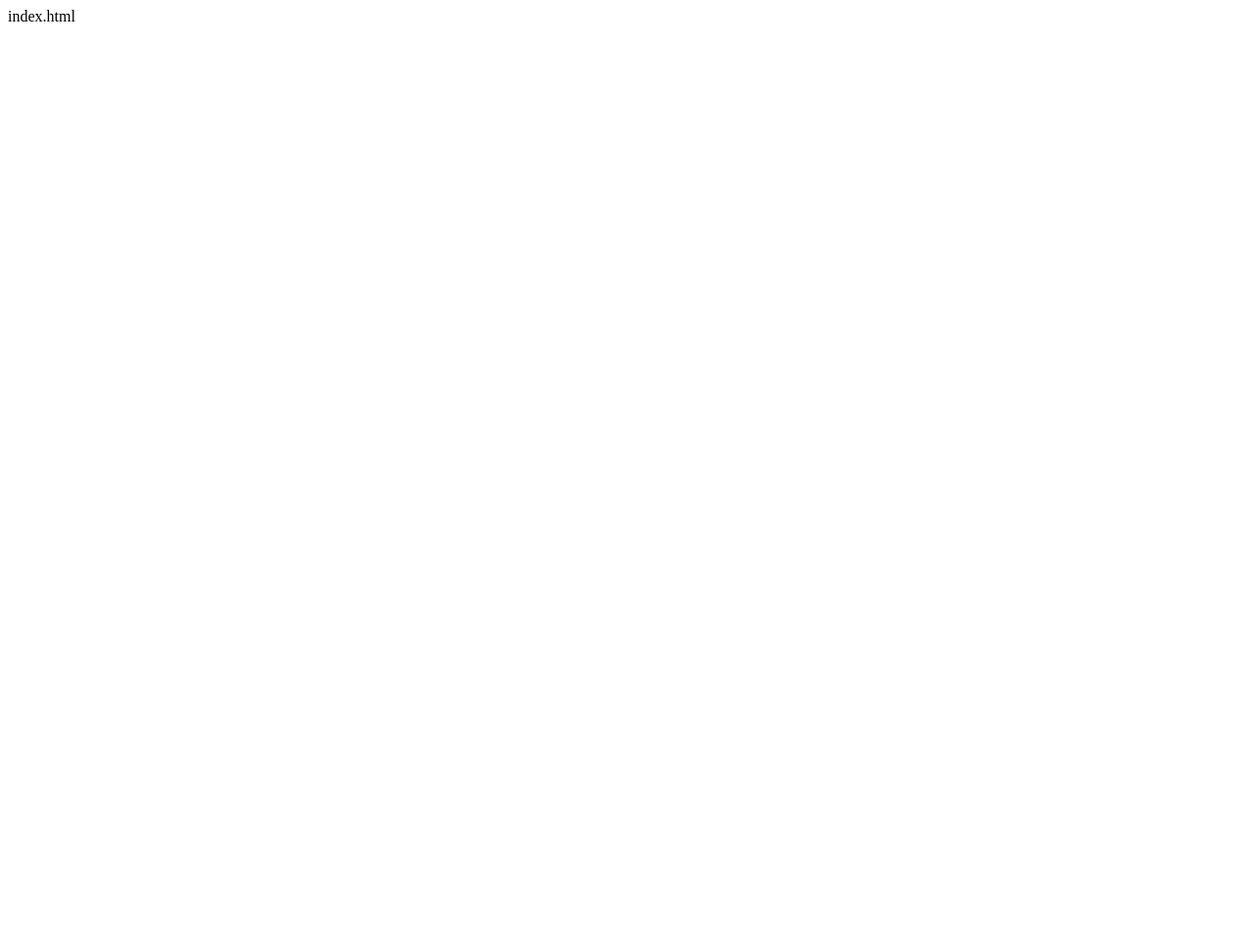
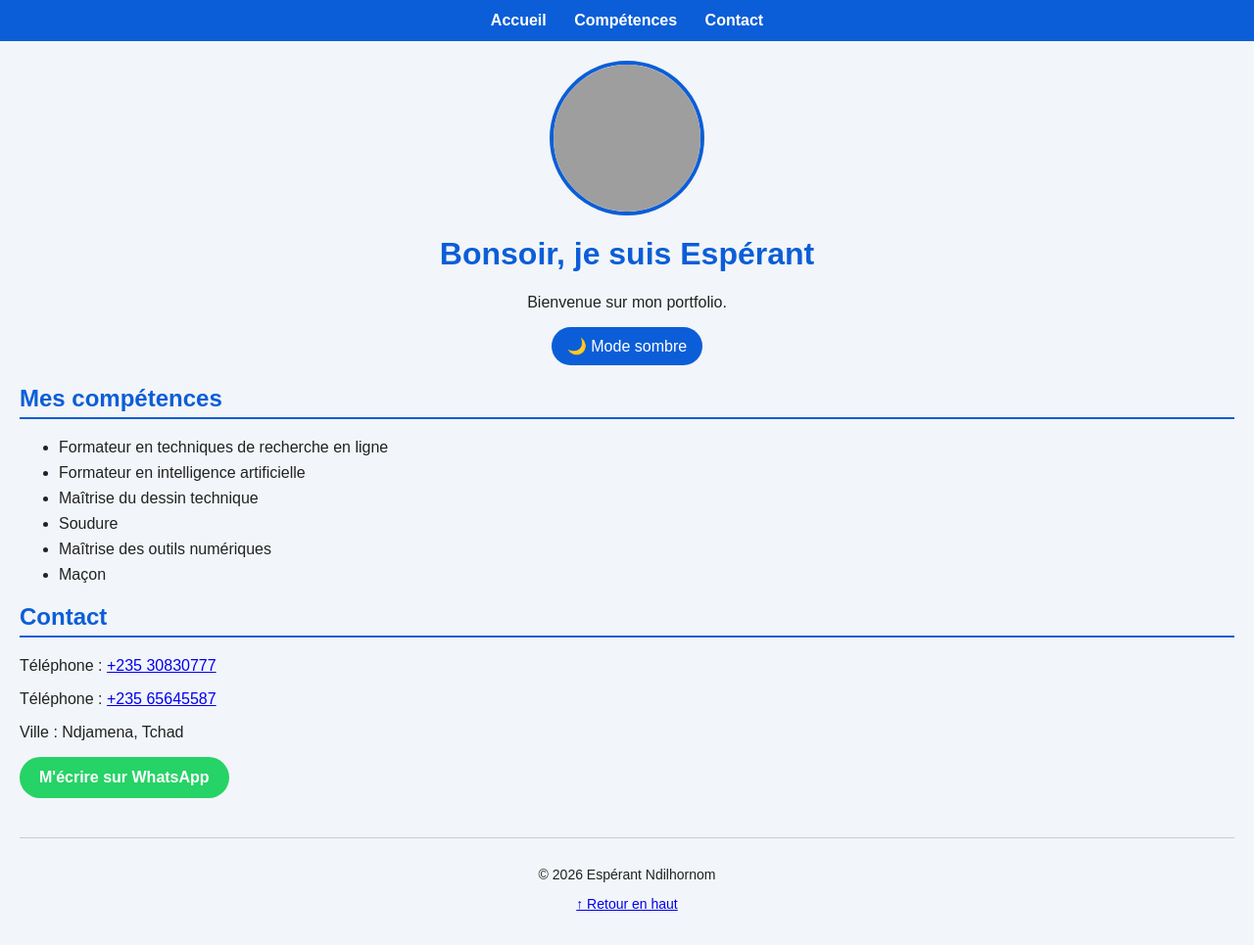
Before and after one commit to esperantndilhornom-sudo/esperantndilhornom-sudo.github.io, a plain HTML site: page index.html in a window 1280 px wide. Shown: the whole page at 98% size. Before the commit the page ends 800 px from the top, so only its background shows below. Drawn offline with Linux system fonts and the light colour scheme; grey boxes are pictures that could not be loaded.

Commit message:
Update index.html

```diff
--- a/index.html
+++ b/index.html
@@ -1,2 +1,130 @@
+<!DOCTYPE html>
+<html lang="fr">
+<head>
+  <meta charset="UTF-8">
+  <meta name="viewport" content="width=device-width, initial-scale=1">
+  <title>Portfolio d'Espérant</title>
+  <style>
+    html { scroll-behavior: smooth; }
+    body {
+      font-family: Arial, sans-serif;
+      background-color: #f2f5f9;
+      color: #222;
+      margin: 0;
+      padding: 0 20px 20px 20px;
+    }
+    nav {
+      background-color: #0b5ed7;
+      padding: 12px;
+      margin: 0 -20px 20px -20px;
+      text-align: center;
+      position: sticky;
+      top: 0;
+    }
+    nav a {
+      color: white;
+      text-decoration: none;
+      font-weight: bold;
+      margin: 0 12px;
+    }
+    .photo {
+      width: 150px;
+      height: 150px;
+      border-radius: 50%;
+      object-fit: cover;
+      display: block;
+      margin: 10px auto;
+      border: 4px solid #0b5ed7;
+    }
+    h1 { color: #0b5ed7; text-align: center; }
+    h2 {
+      color: #0b5ed7;
+      border-bottom: 2px solid #0b5ed7;
+      padding-bottom: 5px;
+    }
+    li { margin-bottom: 8px; }
+    .centre { text-align: center; }
+    .bouton {
+      display: inline-block;
+      background-color: #25d366;
+      color: white;
+      padding: 12px 20px;
+      border-radius: 25px;
+      text-decoration: none;
+      font-weight: bold;
+    }
+    #mode {
+      background-color: #0b5ed7;
+      color: white;
+      border: none;
+      padding: 10px 16px;
+      border-radius: 20px;
+      font-size: 16px;
+    }
+    footer {
+      margin-top: 40px;
+      padding-top: 15px;
+      border-top: 1px solid #ccc;
+      text-align: center;
+      font-size: 14px;
+    }
+    body.sombre {
+      background-color: #121212;
+      color: #eee;
+    }
+    body.sombre h1, body.sombre h2 { color: #6ea8fe; }
+    body.sombre h2 { border-bottom-color: #6ea8fe; }
+    body.sombre a:not(.bouton):not(nav a) { color: #8ab4f8; }
+  </style>
+</head>
+<body>
+  <nav>
+    <a href="#accueil">Accueil</a>
+    <a href="#competences">Compétences</a>
+    <a href="#contact">Contact</a>
+  </nav>
 
-index.html
+  <img class="photo" src="photo.jpg" alt="Photo d'Espérant">
+  <h1 id="accueil">Bonjour, je suis Espérant</h1>
+  <p class="centre">Bienvenue sur mon portfolio.</p>
+  <p class="centre"><button id="mode">🌙 Mode sombre</button></p>
+
+  <h2 id="competences">Mes compétences</h2>
+  <ul>
+    <li>Formateur en techniques de recherche en ligne</li>
+    <li>Formateur en intelligence artificielle</li>
+    <li>Maîtrise du dessin technique</li>
+    <li>Soudure</li>
+    <li>Maîtrise des outils numériques</li>
+    <li>Maçon</li>
+  </ul>
+
+  <h2 id="contact">Contact</h2>
+  <p>Téléphone : <a href="tel:+23530830777">+235 30830777</a></p>
+  <p>Téléphone : <a href="tel:+23565645587">+235 65645587</a></p>
+  <p>Ville : Ndjamena, Tchad</p>
+  <p><a class="bouton" href="https://wa.me/23565645587">M'écrire sur WhatsApp</a></p>
+
+  <footer>
+    <p>© <span id="annee"></span> Espérant Ndilhornom</p>
+    <p><a href="#accueil">↑ Retour en haut</a></p>
+  </footer>
+
+  <script>
+    var heure = new Date().getHours();
+    var salut = heure < 18 ? "Bonjour" : "Bonsoir";
+    document.getElementById("accueil").textContent = salut + ", je suis Espérant";
+    document.getElementById("annee").textContent = new Date().getFullYear();
+
+    var bouton = document.getElementById("mode");
+    bouton.onclick = function () {
+      document.body.classList.toggle("sombre");
+      if (document.body.classList.contains("sombre")) {
+        bouton.textContent = "☀️ Mode clair";
+      } else {
+        bouton.textContent = "🌙 Mode sombre";
+      }
+    };
+  </script>
+</body>
+</html>
```
